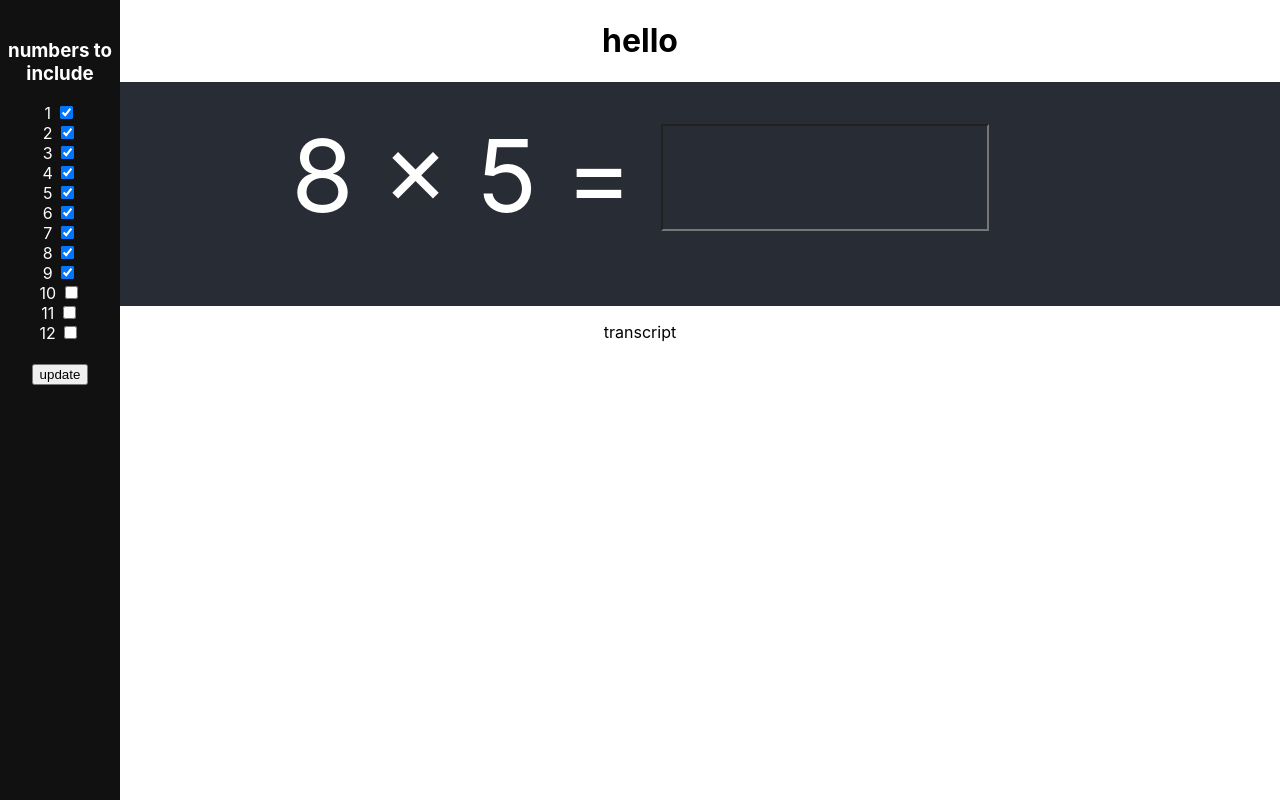
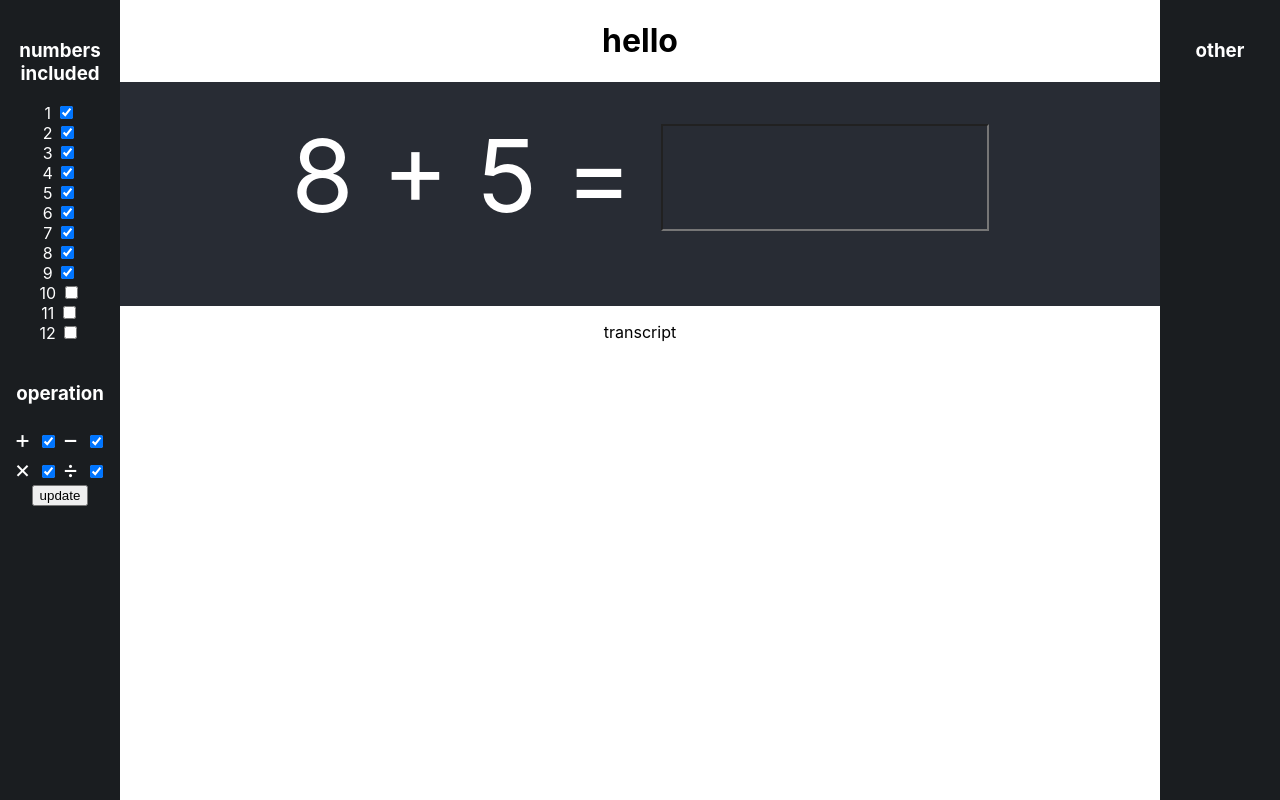
Before and after one commit to TheSavageTeddy/math-practice-site, a React (Create React App) app: page / in a window 1280 px wide. Built offline with nearby package versions, Linux system fonts and the light colour scheme.

Commit message:
yay operators working

```diff
--- a/src/App.css
+++ b/src/App.css
@@ -33,43 +33,35 @@
   color: white
 }
 
-/* The sidebar menu */
-.sidenav {
-  height: 100%; /* Full-height: remove this if you want "auto" height */
-  width: 15vh; /* Set the width of the sidebar */
-  position: fixed; /* Fixed Sidebar (stay in place on scroll) */
-  z-index: 1; /* Stay on top */
-  top: 0; /* Stay at the top */
+
+.leftsidenav {
+  height: 100%;
+  width: 15vh;
+  position: fixed;
+  z-index: 1;
+  top: 0;
   left: 0;
-  background-color: #111; /* Black */
-  overflow-x: hidden; /* Disable horizontal scroll */
+  background-color: #1a1d20;
+  overflow-x: hidden;
   padding-top: 20px;
 
   color: white
 }
 
-/* The navigation menu links */
-.sidenav a {
-  padding: 6px 8px 6px 16px;
-  text-decoration: none;
-  font-size: 25px;
-  color: #818181;
-  display: block;
+.rightsidenav {
+  height: 100%;
+  width: 15vh;
+  position: fixed;
+  z-index: 1;
+  top: 0;
+  right: 0;
+  background-color: #1a1d20;
+  overflow-x: hidden;
+  padding-top: 20px;
+
+  color: white
 }
 
-/* When you mouse over the navigation links, change their color */
-.sidenav a:hover {
-  color: #f1f1f1;
+.checkbox-op-label{
+  font-size: 25px;
 }
-
-/* Style page content */
-.main {
-  margin-left: 160px; /* Same as the width of the sidebar */
-  padding: 0px 10px;
-}
-
-/* On smaller screens, where height is less than 450px, change the style of the sidebar (less padding and a smaller font size) */
-@media screen and (max-height: 450px) {
-  .sidenav {padding-top: 15px;}
-  .sidenav a {font-size: 18px;}
-}
--- a/src/App.js
+++ b/src/App.js
@@ -8,6 +8,25 @@ function randInt(min, max) { //random number inclusive both ranges
 
 function randItem(arr) { //random number inclusive both ranges
   return arr[randInt(0, arr.length-1)]
+}
+
+function mapArithmeticChar(operator){
+  let optext = ""
+  switch (operator){
+    case "+":
+      optext = "+"
+      break
+    case "-":
+      optext = "−" //actually a different char lol
+      break
+    case "*":
+      optext = "×"
+      break
+    case "/":
+      optext = "÷"
+      break
+  }
+  return optext
 }
 
 
@@ -26,6 +45,7 @@ const App = () => {
   const [n1range, setn1range] = useState(0);
   const [n2range, setn2range] = useState(0);
   const [operator, setOperator] = useState(0);
+  const [validoperators, setValidOperators] = useState(0);
 
   //configure local storage
   let config = {}
@@ -41,25 +61,25 @@ const App = () => {
       let questionSettings = {}
       questionSettings.n1range = [1,2,3,4,5,6,7,8,9]
       questionSettings.n2range = [1,2,3,4,5,6,7,8,9]
-      questionSettings.operator = "*"
+      questionSettings.operator = "+"
+      questionSettings.validOps = ["+", "-", "*", "/"]
 
       console.log(questionSettings)
 
       config.questionSettings = questionSettings
       localStorage.setItem('config', JSON.stringify(config))
     }
-    console.log("set up config", config, config.questionSettings)
-    console.log("json string", JSON.stringify(config))
+
 
     let questionSettings = config.questionSettings
 
-    console.log("qsettings",questionSettings)
-    console.log("q's n1range",questionSettings.n1range)
+    console.log("q's validops",questionSettings.validOps)
 
     //set values of params accordingly
     setn1range(questionSettings.n1range)
     setn2range(questionSettings.n2range)
     setOperator(questionSettings.operator)
+    setValidOperators(questionSettings.validOps)
   }
 
   function updateLocalStorage(){
@@ -82,6 +102,7 @@ const App = () => {
     }else{
       setNum1(randItem(n1range))
       setNum2(randItem(n2range))
+      setOperator(randItem(validoperators))
     }
   }
 
@@ -111,8 +132,7 @@ const App = () => {
 
   function updateSettings(){
     //get numbers to include
-    let elements = document.getElementsByClassName('checkbox-input');
-    console.log(elements)
+    let elements = document.getElementsByClassName('checkbox-number-input');
     let includedNums = []
     for (var i=0; elements[i]; i++){
       if (elements[i].checked){
@@ -120,11 +140,20 @@ const App = () => {
         includedNums.push(Number(elements[i].value))
       }
     }
-    console.log(includedNums)
     setn1range(includedNums)
+    // a useEffect will be used to update to local storage when n1range changes
 
-
-    // a useEffect will be used to update to local storage when n1range changes
+    //get operators to include
+    elements = document.getElementsByClassName('checkbox-op-input');
+    let includedOps = []
+    for (var i=0; elements[i]; i++){
+      if (elements[i].checked){
+        //elements[i].checked = true
+        includedOps.push(elements[i].value)
+      }
+    }
+    console.log("INCLUDED OPS",includedOps)
+    setValidOperators(includedOps)
   }
 
   //COMPONENTS
@@ -139,12 +168,29 @@ const App = () => {
 
     return (
     <>
-    <label class="checkbox-label" for={"number" + props.num}>{props.num} </label>
-    <input defaultChecked={isChecked} value={props.num} class="checkbox-input" type='checkbox' id={"n" + props.num} name={"number" + props.num}></input>
+    <label class="checkbox-num-label" for={"number" + props.num}>{props.num} </label>
+    <input defaultChecked={isChecked} value={props.num} class="checkbox-number-input" type='checkbox' id={"n" + props.num} name={"number" + props.num}></input>
     <br></br>
     </>
     )
   }
+
+  const OperatorLabel = (props) => {
+    let isChecked = false
+
+    if (validoperators){
+      isChecked = (validoperators.includes(props.op))
+    }
+
+    return (
+    <>
+    <label class="checkbox-op-label" for={"operator" + props.op}>{mapArithmeticChar(props.op)} </label>
+    <input defaultChecked={isChecked} value={props.op} class="checkbox-op-input" type='checkbox' id={"op" + props.op} name={"operator" + props.op}></input>
+    </>
+    )
+  }
+
+  //USE EFFECTS
 
   useEffect(()=>{ // on page load
 
@@ -170,21 +216,7 @@ const App = () => {
   }, []);
 
   useEffect(()=>{ //set operater text
-    let optext = null
-    switch (operator){
-      case "+":
-        optext = "+"
-        break
-      case "-":
-        optext = "-"
-        break
-      case "*":
-        optext = "×"
-        break
-      case "/":
-        optext = "÷"
-        break
-    }
+    let optext = mapArithmeticChar(operator)
     setOperatorText(optext)
   }, [operator])
 
@@ -193,9 +225,7 @@ const App = () => {
     //save n1range to local storage
     let config = JSON.parse(localStorage.getItem('config'))
     if (!n1range){
-      console.log("N1RANGE USEEFFECT NO CONFIG, EMPTY n1 RANGE")
     }else{
-      console.log("CONFIG IS", config)
 
       config['questionSettings']['n1range'] = n1range
       localStorage.setItem('config', JSON.stringify(config))
@@ -204,14 +234,26 @@ const App = () => {
   }, [n1range])
 
   useEffect(()=>{
+    //save valid ops to local storage
+    let config = JSON.parse(localStorage.getItem('config'))
+    if (!validoperators){
+    }else{
+      config['questionSettings']['validOps'] = validoperators
+      console.log("CONFIG IS", config)
+      localStorage.setItem('config', JSON.stringify(config))
+    }
+  }, [validoperators])
+
+  useEffect(()=>{
     console.log(transcript)
   }, [transcript])
 
 
+  //HTML FRAME RETURN
   return (
     <div className="App">
-      <div class="sidenav">
-        <h3>numbers to include</h3>
+      <div class="leftsidenav">
+        <h3>numbers included</h3>
         <NumberLabel num="1" />
         <NumberLabel num="2" />
         <NumberLabel num="3" />
@@ -225,7 +267,19 @@ const App = () => {
         <NumberLabel num="11" />
         <NumberLabel num="12" />
         <br></br>
+        <h3>operation</h3>
+        <OperatorLabel op="+" /><span> </span> {/*space seperation also lol need {} for comment */}
+        <OperatorLabel op="-" />
+        <br></br>
+        <OperatorLabel op="*" /><span> </span>
+        <OperatorLabel op="/" />
+        <br></br>
         <button onClick={()=>{updateSettings()}}>update</button>
+
+      </div>
+      <div class="rightsidenav">
+        <h3>other</h3>
+        <br></br>
 
       </div>
       <h1>hello</h1>
```
Also changed, not shown: public/robots.txt.
